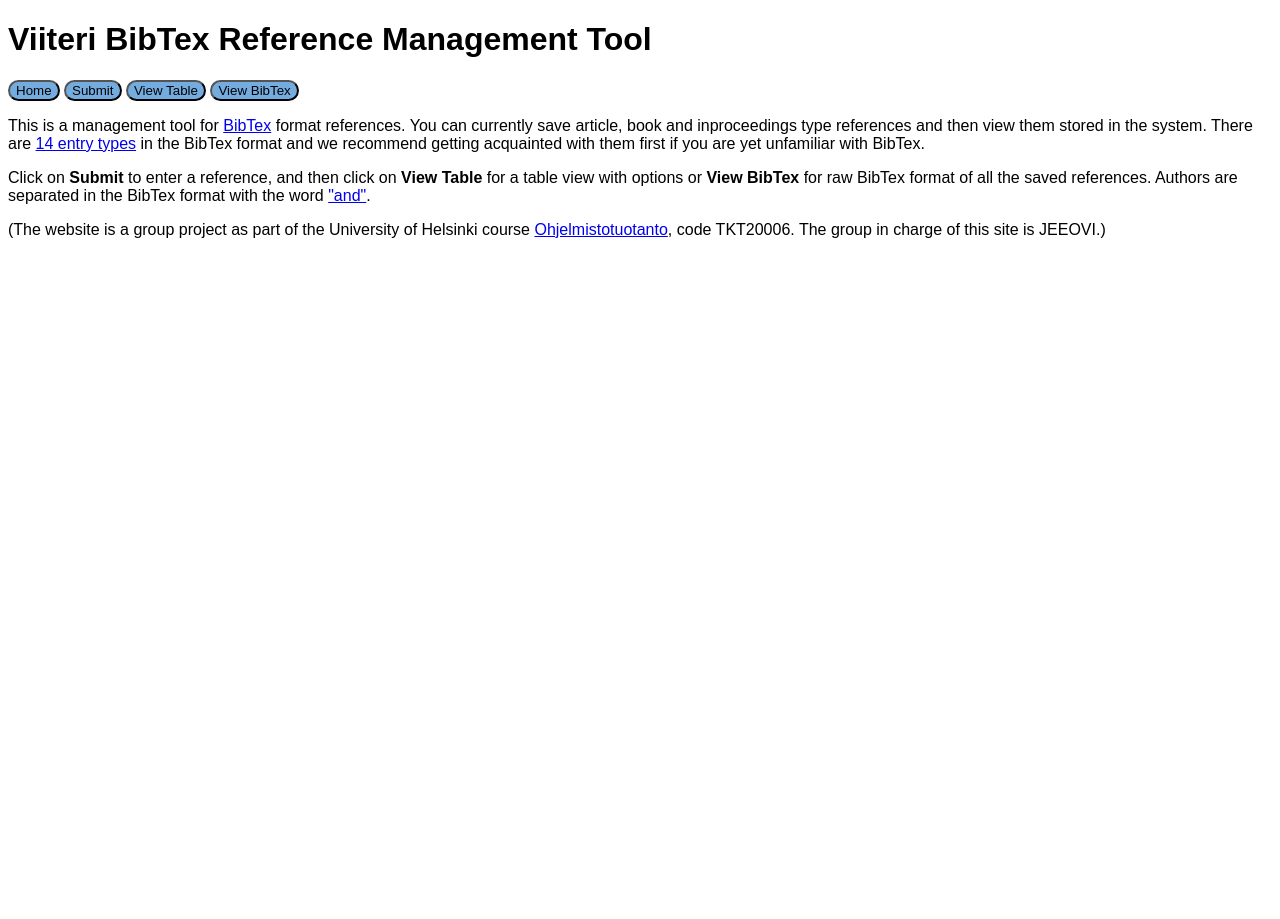
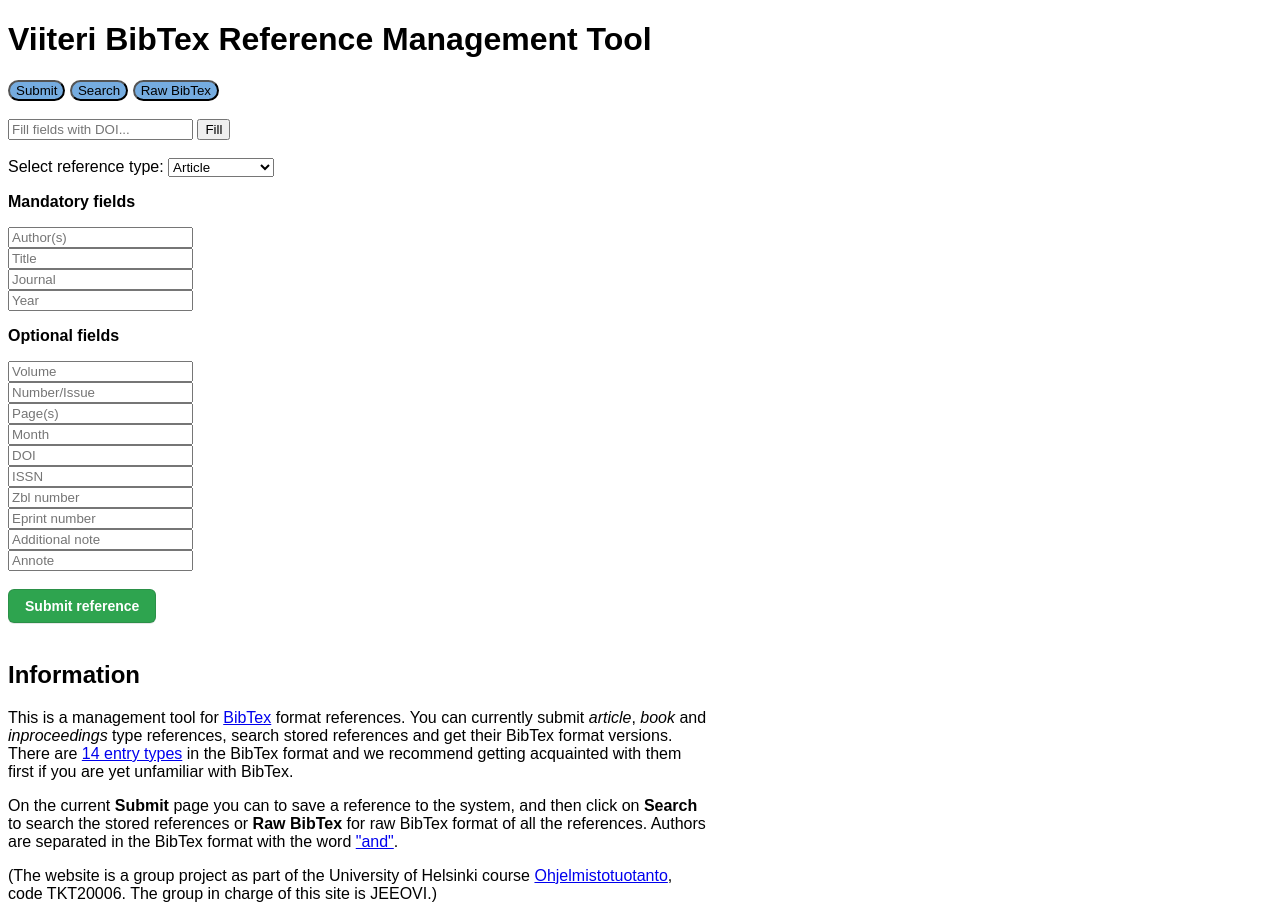
Before and after one commit to 3nd3r1/viiteri, a Flask app: page / in a window 1280 px wide. Before the commit the page ends 238 px from the top, so only its background shows below. Run offline with Flask 3, Linux system fonts and the light colour scheme.

Commit message:
Kuten mainittu, poistettu index.html ja refaktoroitu osat muutokselle (myös robotit) + search copy all

```diff
--- a/viiteri/app.py
+++ b/viiteri/app.py
@@ -3,7 +3,7 @@
 from flask import Flask
 from dotenv import load_dotenv
 
-from viiteri.routes import index, add, list_references, bibtex, remove
+from viiteri.routes import add, list_references, bibtex, remove
 from viiteri.utils.db import db
 
 load_dotenv()
@@ -19,7 +19,6 @@
     db.init_app(app)
 
     with app.app_context():
-        app.register_blueprint(index.blueprint)
         app.register_blueprint(add.blueprint)
         app.register_blueprint(list_references.blueprint)
         app.register_blueprint(bibtex.blueprint)
--- a/viiteri/routes/add.py
+++ b/viiteri/routes/add.py
@@ -8,7 +8,7 @@
 
 blueprint = Blueprint("add", __name__)
 
-
+@blueprint.route("/")
 @blueprint.route("/add", methods=["GET", "POST"])
 def add_reference():
     """ Render page for adding a new reference """
--- a/viiteri/routes/index.py
+++ /dev/null
@@ -1,12 +0,0 @@
-""" viiteri/routes/index.py """
-from flask import (Blueprint, render_template)
-
-
-blueprint = Blueprint("index", __name__)
-
-
-@blueprint.route("/")
-@blueprint.route("/index")
-def render_index():
-    """ Render home page """
-    return render_template("index.html")
--- a/viiteri/static/styles.css
+++ b/viiteri/static/styles.css
@@ -72,6 +87,10 @@
 .submit-button:active {
 	background-color: #298e46;
 	box-shadow: rgba(20, 70, 32, 0.2) 0 1px 0 inset;
+}
+
+.submit-page-text {
+    width: 700px;
 }
 
 /* list.html css */
--- a/viiteri/templates/add.html
+++ b/viiteri/templates/add.html
@@ -1,9 +1,9 @@
 {% extends "base.html" %}
 {% block title %}Submit{% endblock %}
 {% block content %}
-    <p>Fill fields with DOI</p>
+    <br>
     <form id="doi-form">
-        <input name="doi_fill" placeholder="DOI">
+        <input name="doi_fill" placeholder="Fill fields with DOI...">
         <input type="submit" value="Fill">
     </form>
     <br>
@@ -17,6 +17,37 @@
     {% include 'forms/article_submit_form.html' %}
     {% include 'forms/book_submit_form.html' %}
     {% include 'forms/inproceedings_submit_form.html' %}
+
+    <div class="submit-page-text">
+        <br>
+        <h2>Information</h2>
+        <p>
+            This is a management tool for
+            <a href="https://www.bibtex.com/g/bibtex-format/">BibTex</a> format
+            references. You can currently submit <i>article</i>, <i>book</i> and <i>inproceedings</i>
+            type references, search stored references and get their BibTex format versions.
+            There are <a href="https://www.bibtex.com/e/entry-types/">14 entry types</a>
+            in the BibTex format and we recommend getting acquainted with them first
+            if you are yet unfamiliar with BibTex.
+        </p>
+
+        <p>
+            On the current <b>Submit</b> page you can to save a reference to the system,
+            and then click on <b>Search</b> to search the stored references or
+            <b>Raw BibTex</b> for raw BibTex format of all the references.
+            Authors are separated in the BibTex format with the word
+            <a href="https://www.bibtex.com/f/author-field/">"and"</a>.
+        </p>
+
+        <p>
+            (The website is a group project as part of the University of Helsinki
+            course
+            <a
+                href="https://studies.helsinki.fi/kurssit/toteutus/hy-opt-cur-2324-e4d8713d-d678-4dba-a41a-576f26e75ac0"
+                >Ohjelmistotuotanto</a
+            >, code TKT20006. The group in charge of this site is JEEOVI.)
+        </p>
+    </div>
 
     <script>
         function disableFormFields(form_fields, disable) {
--- a/viiteri/templates/base.html
+++ b/viiteri/templates/base.html
@@ -7,18 +7,6 @@
 			href="{{ url_for('static', filename='styles.css') }}"
 		/>
 		<title>{% block title %}{% endblock %} - Viiteri</title>
-		<style>
-			.alert.success {
-				padding: 15px;
-				background-color: #1f9141;
-				color: white;
-			}
-			.alert.error {
-				padding: 15px;
-				background-color: #c92a2a;
-				color: white;
-			}
-		</style>
 	</head>
 	<body>
 		<div>
@@ -27,12 +15,6 @@
 			if messages %} {% for category, message in messages %}
 			<div class="alert {{category}}">{{ message }}</div>
 			{% endfor %} {% endif %} {% endwith %}
-			<button
-				onclick="window.location.href='/'"
-				class="navigation-button"
-			>
-				Home
-			</button>
 			<button
 				onclick="window.location.href='/add'"
 				class="navigation-button"
@@ -43,15 +25,25 @@
 				onclick="window.location.href='/list'"
 				class="navigation-button"
 			>
-				View Table
+				Search
 			</button>
 			<button
 				onclick="window.location.href='/bibtex'"
 				class="navigation-button"
 			>
-				View BibTex
+				Raw BibTex
 			</button>
 		</div>
 		{% block content %}{% endblock %}
+		<script>
+			window.addEventListener('DOMContentLoaded', (event) => {
+				setTimeout(function() {
+					var alerts = document.querySelectorAll('.alert');
+					alerts.forEach(function(alert) {
+						alert.style.display = 'none';
+					});
+				}, 3000);
+			});
+		</script>
 	</body>
 </html>
--- a/viiteri/templates/bibtex.html
+++ b/viiteri/templates/bibtex.html
@@ -1,8 +1,7 @@
-{% extends "base.html" %} {% block title %}View BibTex{% endblock %} {% block
+{% extends "base.html" %} {% block title %}Raw BibTex{% endblock %} {% block
 content %}
 <div>
-	<h2>All references in raw BibTex format</h2>
-
+	<br>
 	<button id="copy-button" onclick="copyText()">Copy all to clipboard</button>
 
 	<pre id="bibtex-output" style="border: 1px solid lightgrey">
--- a/viiteri/templates/forms/article_submit_form.html
+++ b/viiteri/templates/forms/article_submit_form.html
@@ -20,9 +20,7 @@
         <div><input type="text" class="form-field" name="eprint" {% if doi_data.eprint %} value="{{doi_data.eprint}}" {% endif %} placeholder="Eprint number"></div>
         <div><input type="text" class="form-field" name="note" {% if doi_data.note %} value="{{doi_data.note}}" {% endif %} placeholder="Additional note"></div>
         <div><input type="text" class="form-field" name="annote" {% if doi_data.annote %} value="{{doi_data.annote}}" {% endif %} placeholder="Annote"></div>
-
-        <p>When you are finished filling the fields, press <b>Submit reference</b> to enter the reference into the system.</p>
+        <br>
         <div><button type="submit" class="submit-button">Submit reference</button></div>
-
     </form>
 </div>
--- a/viiteri/templates/forms/book_submit_form.html
+++ b/viiteri/templates/forms/book_submit_form.html
@@ -23,9 +23,7 @@
         <div><input type="text" class="form-field" name="isbn" {% if doi_data.isbn %} value="{{doi_data.isbn}}" {% endif %}placeholder="ISBN"></div>
         <div><input type="text" class="form-field" name="note" {% if doi_data.note %} value="{{doi_data.note}}" {% endif %}placeholder="Additional note"></div>
         <div><input type="text" class="form-field" name="annote" {% if doi_data.annote %} value="{{doi_data.annote}}" {% endif %}placeholder="Annote"></div>
-
-        <p>When you are finished filling the fields, press <b>Submit reference</b> to enter the reference into the system.</p>
+        <br>
         <div><button type="submit" class="submit-button">Submit reference</button></div>
-
     </form>
 </div>
--- a/viiteri/templates/forms/inproceedings_submit_form.html
+++ b/viiteri/templates/forms/inproceedings_submit_form.html
@@ -21,9 +21,7 @@
         <div><input type="text" class="form-field" name="publisher" {% if doi_data.publisher %} value="{{doi_data.publisher}}" {% endif %} placeholder="Publisher"></div>
         <div><input type="text" class="form-field" name="note" {% if doi_data.note %} value="{{doi_data.note}}" {% endif %} placeholder="Additional note"></div>
         <div><input type="text" class="form-field" name="annote" {% if doi_data.annote %} value="{{doi_data.annote}}" {% endif %} placeholder="Annote"></div>
-
-        <p>When you are finished filling the fields, press <b>Submit reference</b> to enter the reference into the system.</p>
+        <br>
         <div><button type="submit" class="submit-button">Submit reference</button></div>
-
     </form>
 </div>
--- a/viiteri/templates/index.html
+++ /dev/null
@@ -1,31 +0,0 @@
-{% extends "base.html" %} {% block title %}Home{% endblock %} {% block content
-%}
-<div>
-	<p>
-		This is a management tool for
-		<a href="https://www.bibtex.com/g/bibtex-format/">BibTex</a> format
-		references. You can currently save article, book and inproceedings type
-		references and then view them stored in the system. There are
-		<a href="https://www.bibtex.com/e/entry-types/">14 entry types</a> in
-		the BibTex format and we recommend getting acquainted with them first if
-		you are yet unfamiliar with BibTex.
-	</p>
-
-	<p>
-		Click on <b>Submit</b> to enter a reference, and then click on
-		<b>View Table</b> for a table view with options or
-		<b>View BibTex</b> for raw BibTex format of all the saved references.
-		Authors are separated in the BibTex format with the word
-		<a href="https://www.bibtex.com/f/author-field/">"and"</a>.
-	</p>
-
-	<p>
-		(The website is a group project as part of the University of Helsinki
-		course
-		<a
-			href="https://studies.helsinki.fi/kurssit/toteutus/hy-opt-cur-2324-e4d8713d-d678-4dba-a41a-576f26e75ac0"
-			>Ohjelmistotuotanto</a
-		>, code TKT20006. The group in charge of this site is JEEOVI.)
-	</p>
-</div>
-{% endblock %}
```
Also changed, not shown: other parts of viiteri/static/styles.css (+20 -5 lines), viiteri/templates/list.html (+31 -3 lines), 5 other files.
